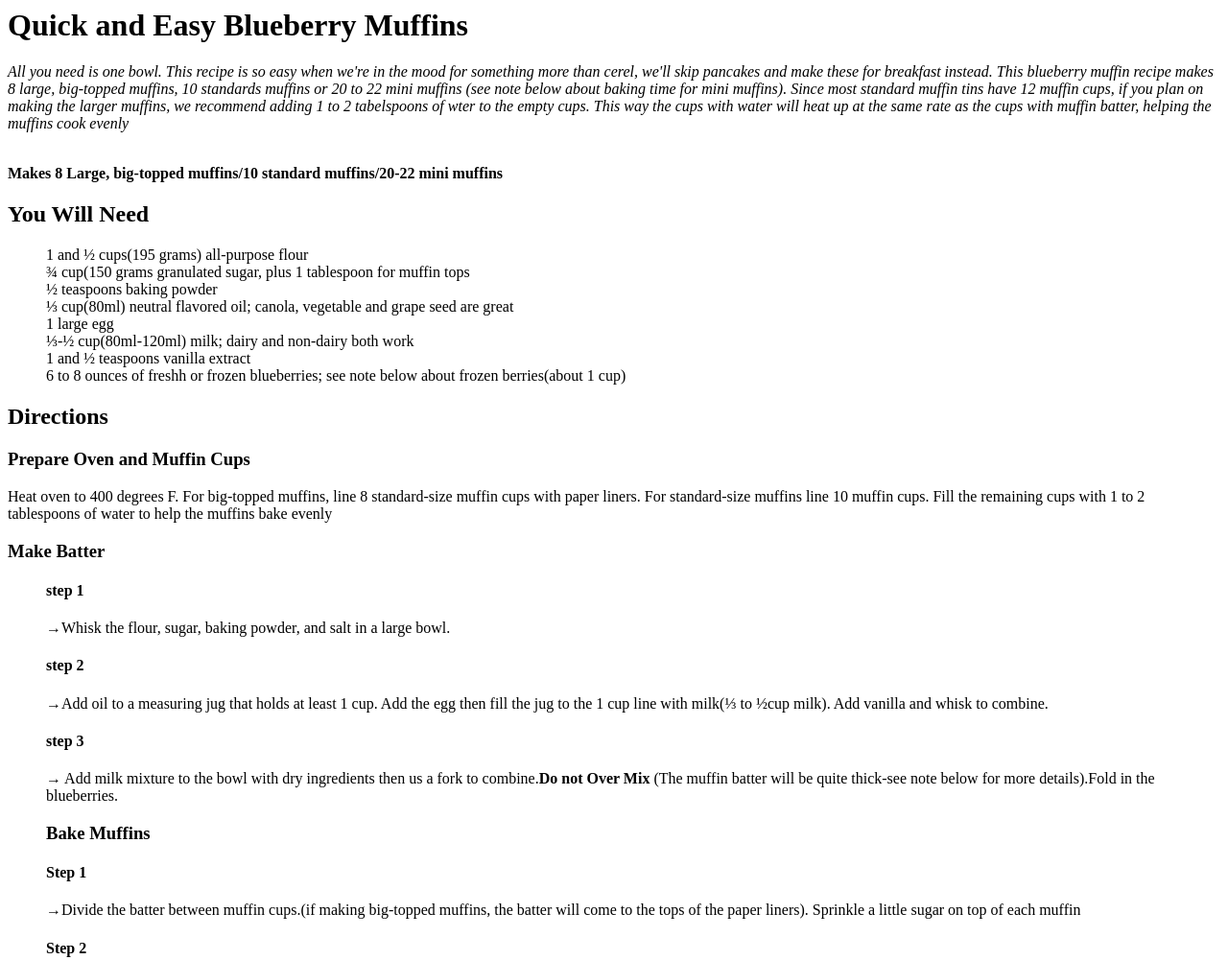
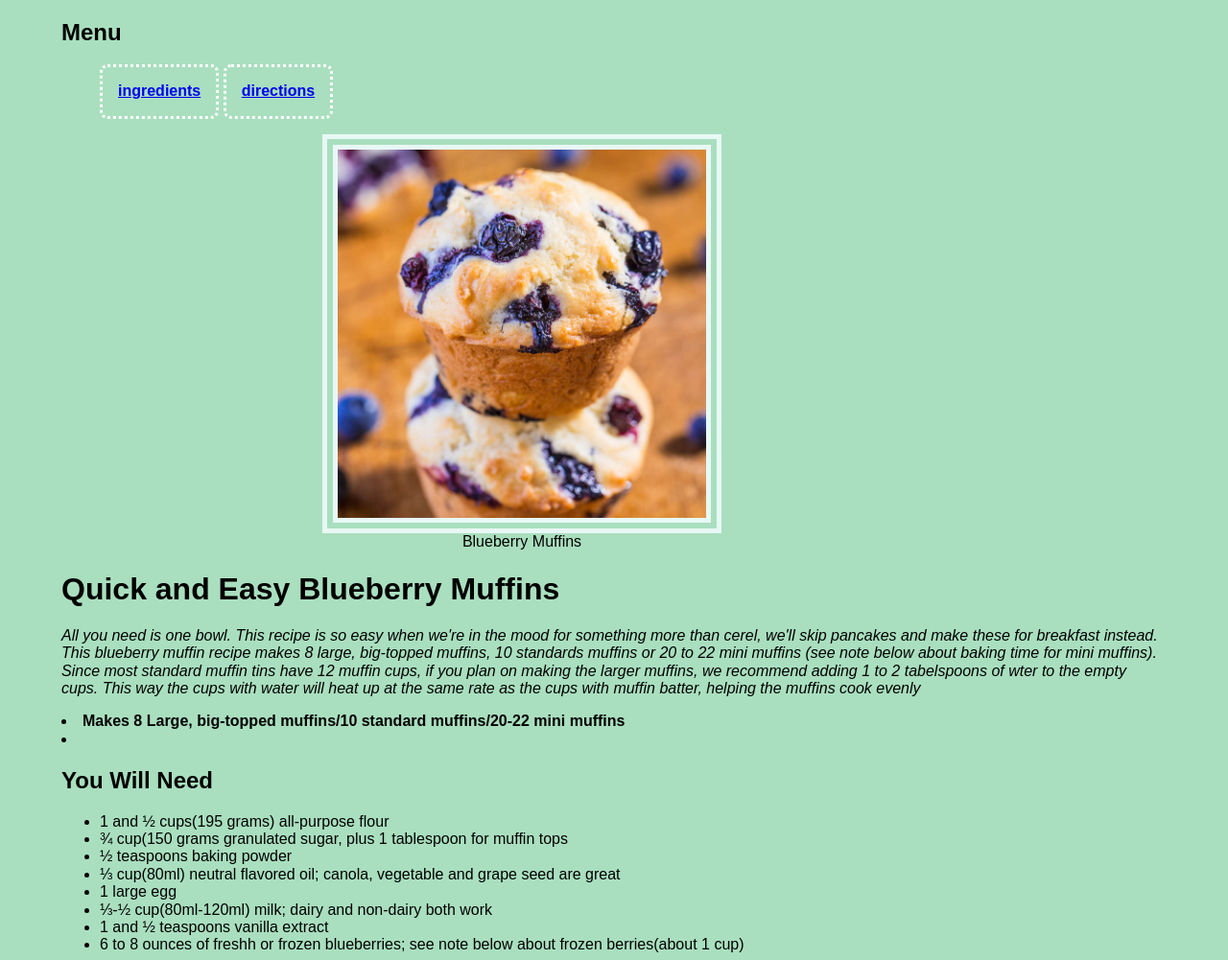
Before and after one commit to jhyburg/recipe-markup, a plain HTML site: page index.html in a window 1280 px wide. Shown: the top 1001 px of the page at 96% size. Drawn offline with Linux system fonts and the light colour scheme; files that its build step writes are made by us from their sources.

Commit message:
Add files via upload

```diff
--- a/index.html
+++ b/index.html
@@ -1,21 +1,48 @@
-<!doctype html lang=en>
-<title>Quick and Easy Blueberry Muffins Recipe</title>
+<!doctype html>
+<html lang="en">
+<head>
+  <meta charset="utf-8">
+  <meta name="viewport" content="width=device-width, initial-scale=1, shrink-to-fit=no">
+  <link rel="stylesheet" href="css/main.css">
+  <title>Quick and Easy Blueberry Muffins Recipe</title>
+  <meta name="author" content="Jill">
+</head>
+<body>
+<nav>
+    <h2>Menu</h2>
+      <ul>
+        <b><li><a href="#ingredients">ingredients</a></li></b>
+        <b><li><a href="#directions">directions</a></li></b>
+      </ul>
+</nav>
+<figure id="fig-1">
+  <div class="crop-square-w24">
+  <img alt="Blueberry muffins image." src="bbmuffins.jpg"
+  width="256">
+</div>
+  <figcaption> Blueberry Muffins </figcaption>
+</figure>
+
 <h1>Quick and Easy Blueberry Muffins</h1>
 <p><i>All you need is one bowl. This recipe is so easy when we're in the mood for something more than cerel, we'll skip pancakes and make these for breakfast instead. This blueberry muffin recipe makes 8 large, big-topped muffins, 10 standards muffins or 20 to 22 mini muffins (see note below about baking time for mini muffins). Since most standard muffin tins have 12 muffin cups, if you plan on making the larger muffins, we recommend adding 1 to 2 tabelspoons of wter to the empty cups. This way the cups with water will heat up at the same rate as the cups with muffin batter, helping the muffins cook evenly </i></p>
-<br/>
+<li>
 <b>Makes 8 Large, big-topped muffins/10 standard muffins/20-22 mini muffins</b>
-<br/>
+<div class="main">
+<li>
+<section id="ingredients">
 <h2>You Will Need</h2>
 <ul>
-  1 and ½ cups(195 grams) all-purpose flour
-  <br/>¾ cup(150 grams granulated sugar, plus 1 tablespoon for muffin tops
-  <br/>½ teaspoons baking powder
-  <br/>⅓ cup(80ml) neutral flavored oil; canola, vegetable and grape seed are great
-  <br/>1 large egg
-  <br/>⅓-½ cup(80ml-120ml) milk; dairy and non-dairy both work
-  <br/>1 and ½ teaspoons vanilla extract
-  <br/>6 to 8 ounces of freshh or frozen blueberries; see note below about frozen berries(about 1 cup)
+  <li>1 and ½ cups(195 grams) all-purpose flour</li>
+  <li>¾ cup(150 grams granulated sugar, plus 1 tablespoon for muffin tops</li>
+  <li>½ teaspoons baking powder</li>
+  <li>⅓ cup(80ml) neutral flavored oil; canola, vegetable and grape seed are great</li>
+  <li>1 large egg</li>
+  <li>⅓-½ cup(80ml-120ml) milk; dairy and non-dairy both work</li>
+  <li>1 and ½ teaspoons vanilla extract</li>
+  <li>6 to 8 ounces of freshh or frozen blueberries; see note below about frozen berries(about 1 cup)</li>
 </ul>
+</section>
+<section id="directions">
 <h2>Directions</h2>
 <h3>Prepare Oven and Muffin Cups</h3>
 <p>Heat oven to 400 degrees F. For big-topped muffins, line 8 standard-size muffin cups with paper liners. For standard-size muffins line 10 muffin cups. Fill the remaining cups with 1 to 2 tablespoons of water to help the muffins bake evenly</p>
@@ -34,3 +61,7 @@
     <span>&#8594;</h4> Bake muffins 15 to 20 minutes or until tops are no longer wet and a toothpick inserted into the middle of a muffin comes out with crumbs, not wet batter. Transfer to a cooling rack.
       <h4> Step 3</h4>
       → To store, place them in a plastic bag, seal and store at room temperature for 2 to 3 days. to freeze, wrap them tightly in aluminum foil or place them in a freezer bags. Freeze for up to 3 months.
+    </section>
+  </main>
+</body>
+</html>
--- /dev/null
+++ b/main.css
@@ -0,0 +1,64 @@
+html {
+  font: 100%/1.15 sans-serif;
+}
+body,
+figure,
+figcaption{
+  margin:0;
+}
+/*resets-reseting the defualt values of the browser*/
+/*flexible images*/
+img{
+  width: auto; /*making the width 100% of the page, only going as far as the image actually is*/
+  max-width:100%;
+  vertical-align: middle; /* remove descender spacing */
+  /*if there is a height property add in height:auto*/
+}
+/*fig-1*/
+#fig-1 div {
+  border: 1em double #E8F8F5;
+
+}
+.crop-square-w24 {
+  max-width: 24em;
+  height: 24em;
+  margin: 0 auto
+}
+#fig-1 {
+  max-width: 60em;
+  margin: ) auto;
+  text-align: center;
+}
+body {
+  width: 90%;
+  max-width:48 em;
+  margin: 0 auto;
+}
+nav li{
+  display:inline;
+}
+nav a{
+  display:inline-table;;
+  text decoration: block;
+  padding:1em;
+  border:3px dotted #fff;
+  border-radius:.5em;
+}
+}
+a{
+  color:#A9DFBF;
+}
+a:hover{
+  color:#0B5345;
+}
+
+
+
+@media (min-width: 60em) {
+
+body {
+  background-color: #A9DFBF;
+}
+
+}
+/* -- download image, open up photoshop-dealing with jpeg image, when open up in psd go to file-save for web-jpeg high-optemize-when saving it save in your file folder under img and then save the width afterwards so to know that it is different than the original image
```
Also changed, not shown: bbmuffins.jpg (added).
